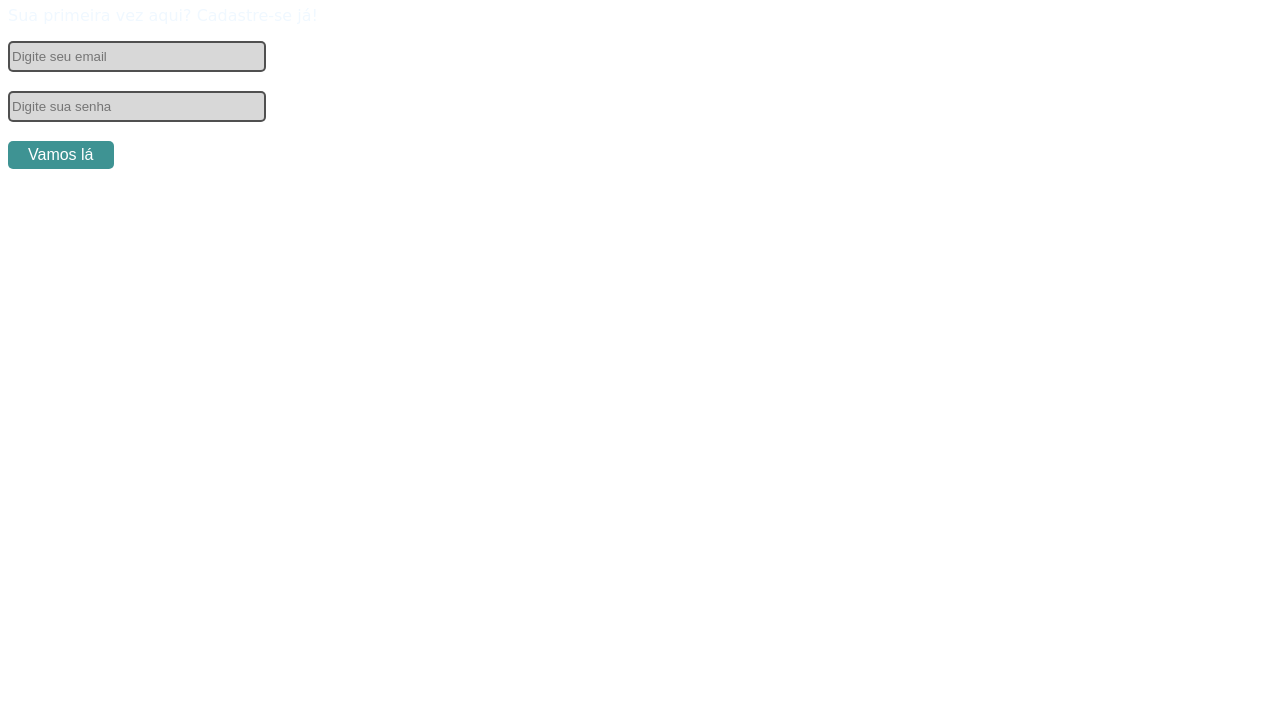
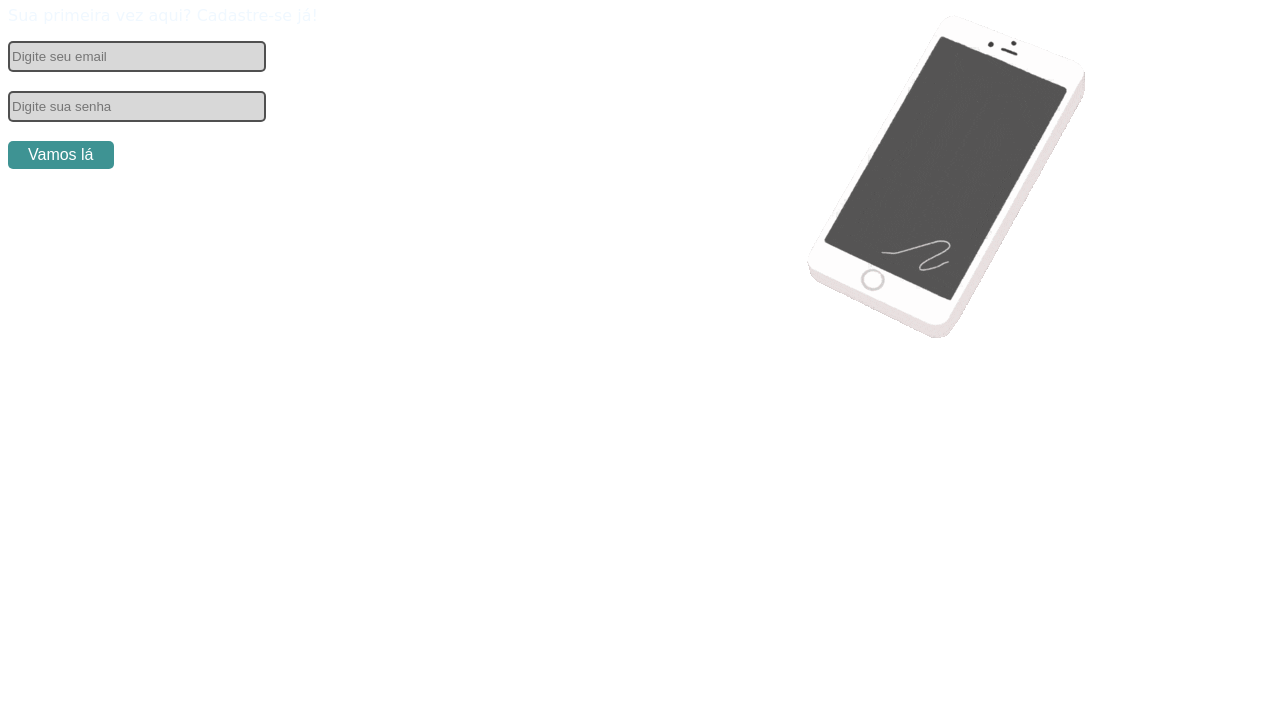
Before and after one commit to LaraLivian/ConexaoMobile, a plain HTML site: page index.html in a window 1280 px wide. Shown: the part 75-800 px from the top of the page. Drawn offline with Linux system fonts and the light colour scheme; a web font is replaced by a local one.

Commit message:
Update index.html

```diff
--- a/index.html
+++ b/index.html
@@ -14,6 +14,6 @@
 
 
     <button id="btn-start"> Vamos lá</button>
-    <img src="./assets/images/giphy.gif" id="gif">
+    <img src="giphy.gif" id="gif">
 </body>
 </html>
```
